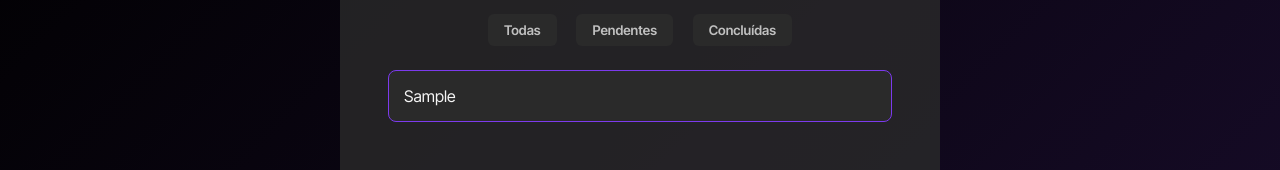
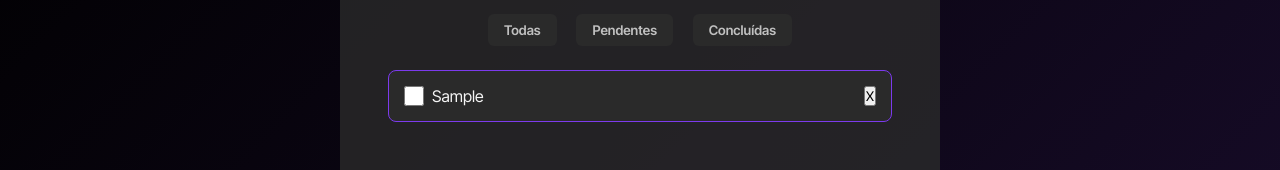
Before and after one commit to gustavimm/DevTasks2.0, a plain HTML site: page index.html in a window 1280 px wide. Both pictures are taken after typing "Sample" into the empty fields and a click on the button "Adicionar". Shown: the part 236-406 px from the top of the page. Drawn offline with Linux system fonts and the light colour scheme.

Commit message:
feat(tasks): Build interactive task item component
Adds the complete HTML structure for a task item, created dynamically via JavaScript. This provides the foundation for all task-related interactions.

- Dynamically creates and appends a checkbox, a text span, and a delete button for each task.
- Uses Flexbox to create a robust layout, aligning the items and separating the delete button.
- Fixes a text overflow bug for long strings using `overflow-wrap` and `min-width: 0`.
- Adds initial styling and hover effects to the checkbox.

```diff
--- a/scripts/task.js
+++ b/scripts/task.js
@@ -1,8 +1,32 @@
 // A palavra "export" na frente da função a torna disponível para outros arquivos
 export function createTask(title, list) {
-   const taskItem =  document.createElement("li");
-   taskItem.textContent = title;
-   list.appendChild(taskItem);
+    // --- Criação das Peças (seu código está perfeito) ---
+    const taskItem = document.createElement("li");
+    const checkBox = document.createElement("input");
+    checkBox.type = "checkbox";
+    checkBox.className = "task-checkbox";
+
+    const taskText = document.createElement("span");
+    taskText.textContent = title;
+
+    const deleteButton = document.createElement("button");
+    deleteButton.textContent = "X"; // Ícone de lixeira simples
+    deleteButton.className = "delete-button";
+
+    // 1. Criando um container para agrupar o checkbox e o texto
+    const taskContent = document.createElement('div');
+    taskContent.className = 'task-content'; // Damos uma classe para o grupo
+
+    // 2. Adiciona o checkbox e o texto DENTRO do novo container
+    taskContent.appendChild(checkBox);
+    taskContent.appendChild(taskText);
+
+    // 3. Adiciona o grupo da esquerda (taskContent) e o botão da direita ao <li> principal
+    taskItem.appendChild(taskContent);
+    taskItem.appendChild(deleteButton);
+
+    // 4. Adiciona o <li> completo à lista
+    list.appendChild(taskItem);
 }
 
 const successMessage = document.querySelector("#success-message");
@@ -16,5 +40,4 @@ export function showSuccessMessage (){
      successMessage.classList.remove("show");
 
      }, 3000);
-
 }
--- a/styles/components.css
+++ b/styles/components.css
@@ -78,3 +78,33 @@ button[type="submit"]:hover {
 
 
 }
+
+/* Estilizando o layout das tarefas */
+#task-list li{
+    display: flex;
+    align-items: center;
+    justify-content: space-between;
+    gap: 10px;
+}
+
+#task-list .task-content {
+    display: flex;
+    align-items: center; /* Alinha o texto verticalmente com o checkbox */
+    gap: var(--space-xs); /* Cria um "respiro" entre o checkbox e o texto */
+}
+
+#task-list li span {
+    overflow-wrap: break-word;
+}
+
+input[type="checkbox"] {
+    width: 20px;
+    height: 20px;
+    cursor: pointer;
+    accent-color: var(--purple-main);
+    transition: all 0.3s ease-in-out;
+}
+input[type="checkbox"]:hover {
+    transform: scale(1.1);
+    transition: all 0.s ease-in-out;
+}
```
